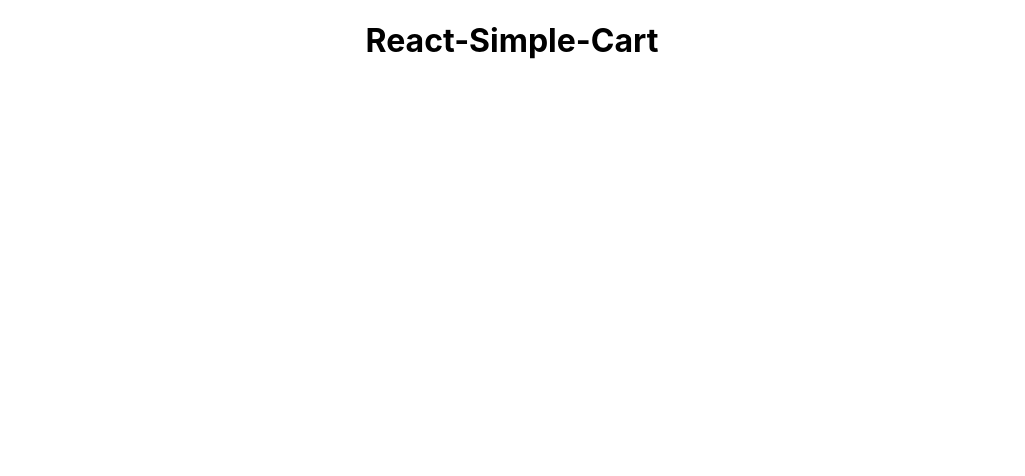
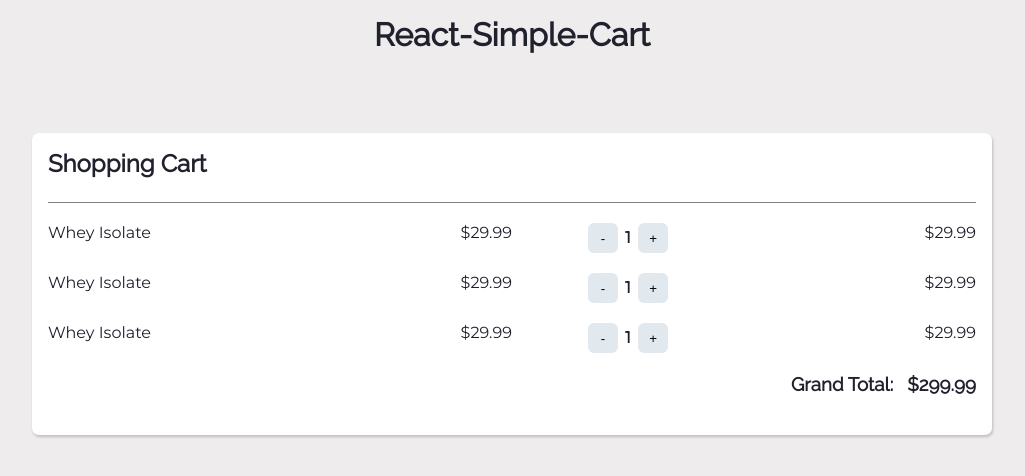
Before and after one commit to MAbdurahman/react-simple-cart, a React (Create React App) app: page / in a window 1280 px wide. Shown: the top 476 px of the page, without its empty margins (128-1153 px from the left). Built offline with nearby package versions, Linux system fonts and the light colour scheme.

Commit message:
Add CartItem and Cart structure and styles

```diff
--- a/src/App.js
+++ b/src/App.js
@@ -1,10 +1,12 @@
 import React from 'react';
 import './App.css';
+import Cart from './components/cart/Cart';
 
 function App() {
 	return (
 		<div className='App'>
 			<h1>React-Simple-Cart</h1>
+      <Cart />
 		</div>
 	);
 };
--- /dev/null
+++ b/src/components/cart-item/CartItem.css
@@ -0,0 +1,39 @@
+.CartItem {
+   /* margin-top: 3em; */
+   margin-top: 1.25em;
+
+   display: flex;
+   justify-content: space-between;
+}
+.CartItem:last-of-type {
+   margin-bottom: 1.25em;
+}
+
+.CartItem div {
+   width: 25%;
+}
+.CartItem__name {
+   text-align: left;
+}
+.CartItem__price,
+.CartItem__total {
+   text-align: right;
+}
+
+.CartItem__buttons button {
+   width: 30px;
+   height: 30px;
+   background-color: #e1e8ee;
+   border-radius: 6px;
+   margin: 0 3px;
+   border: none;
+}
+
+.CartItem__buttons button:disabled {
+   background-color: #f8f9fa;
+}
+
+.CartItem__buttons span {
+   margin: 0 auto;
+   font-weight: 600;
+}
--- /dev/null
+++ b/src/components/cart-item/CartItem.jsx
@@ -0,0 +1,17 @@
+import React from 'react';
+import './CartItem.css';
+
+export default function CartItem() {
+   return (
+      <div className='CartItem'>
+         <div className="CartItem__name">Whey Isolate</div>
+         <div className="CartItem__price">$29.99</div>
+         <div className="CartItem__buttons">
+            <button>-</button>
+            <span> 1 </span>
+            <button>+</button>
+         </div>
+         <div className="CartItem__total">$29.99</div>
+      </div>
+   );
+};
--- /dev/null
+++ b/src/components/cart/Cart.css
@@ -0,0 +1,29 @@
+.Cart {
+   width: 960px;
+   margin: 80px auto;
+   background: white;
+   border-radius: 7px;
+   box-shadow: 1px 2px 3px 0px rgba(0, 0, 0, 0.2);
+   display: flex;
+   flex-direction: column;
+   padding: 1em;
+}
+
+.Cart__title {
+   padding-bottom: 1em;
+   color: #20212d;
+   font-size: 1.5rem;
+   font-weight: 600;
+   text-align: left;
+   border-bottom: 1px solid grey;
+}
+
+.Cart__total {
+   margin-bottom: 1.3em;
+   font-weight: 600;
+   text-align: right;
+}
+
+.Cart__total span {
+   margin-left: .5em;
+}
--- /dev/null
+++ b/src/components/cart/Cart.jsx
@@ -0,0 +1,15 @@
+import React from 'react';
+import './Cart.css';
+import CartItem from '../cart-item/CartItem';
+
+export default function Cart() {
+   return (
+      <div className='Cart'>
+         <h2 className="Cart__title">Shopping Cart</h2>
+         <CartItem />
+         <CartItem />
+         <CartItem />
+         <h3 className="Cart__total">Grand Total: <span>$299.99</span></h3>
+      </div>
+   );
+};
--- a/src/index.css
+++ b/src/index.css
@@ -1,13 +1,64 @@
+@import url('https://fonts.googleapis.com/css2?family=Montserrat&family=Raleway&display=swap');
+
+/* =========================================
+              Website Resets
+============================================ */
+*,
+*::after,
+*::before {
+  margin: 0;
+  padding: 0;
+  box-sizing: border-box;
+  -webkit-user-select: none;
+  -moz-user-select: none;
+  -ms-user-select: none;
+  -o-user-select: none;
+  user-select: none;
+}
+
+*::-moz-focus-inner {
+  border: 0;
+}
+
+*:focus {
+  outline: none;
+}
+
+/* =========================================
+                  Html, and Body
+============================================ */
+html {
+  font-size: 100%;
+}
+
+html,
+body {
+  height: 100vh;
+}
+
 body {
   margin: 0;
-  font-family: -apple-system, BlinkMacSystemFont, 'Segoe UI', 'Roboto', 'Oxygen',
-    'Ubuntu', 'Cantarell', 'Fira Sans', 'Droid Sans', 'Helvetica Neue',
-    sans-serif;
+  color: #20212d;
+  font-family: 'Montserrat', sans-serif;
+  background-color: rgb(238, 236, 236);
+  scroll-behavior: smooth;
+  overflow-x: hidden;
   -webkit-font-smoothing: antialiased;
   -moz-osx-font-smoothing: grayscale;
 }
 
-code {
-  font-family: source-code-pro, Menlo, Monaco, Consolas, 'Courier New',
-    monospace;
+h1,
+h2,
+h3,
+h4,
+h5,
+h6 {
+  font-family: 'Raleway', sans-serif;
 }
+
+p {
+  font-family: 'Montserrat', sans-serif;
+  font-size: .8125rem;
+  font-weight: 400;
+  line-height: 1.5;
+}
```
